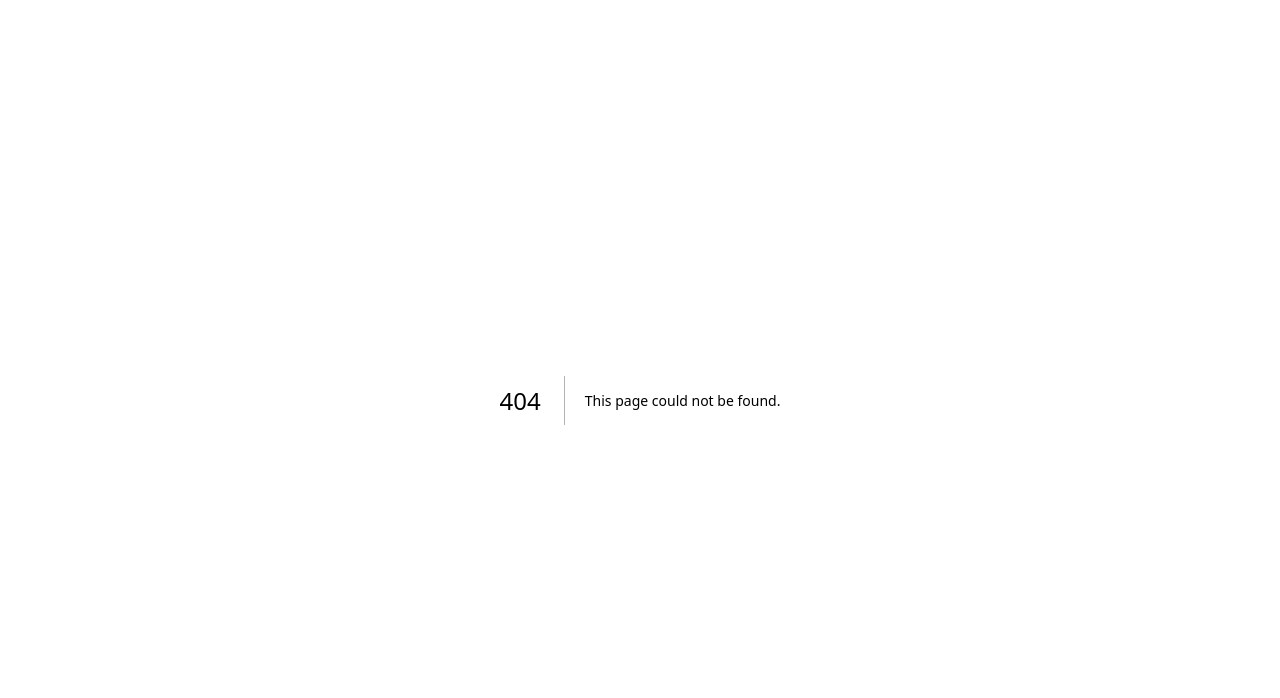
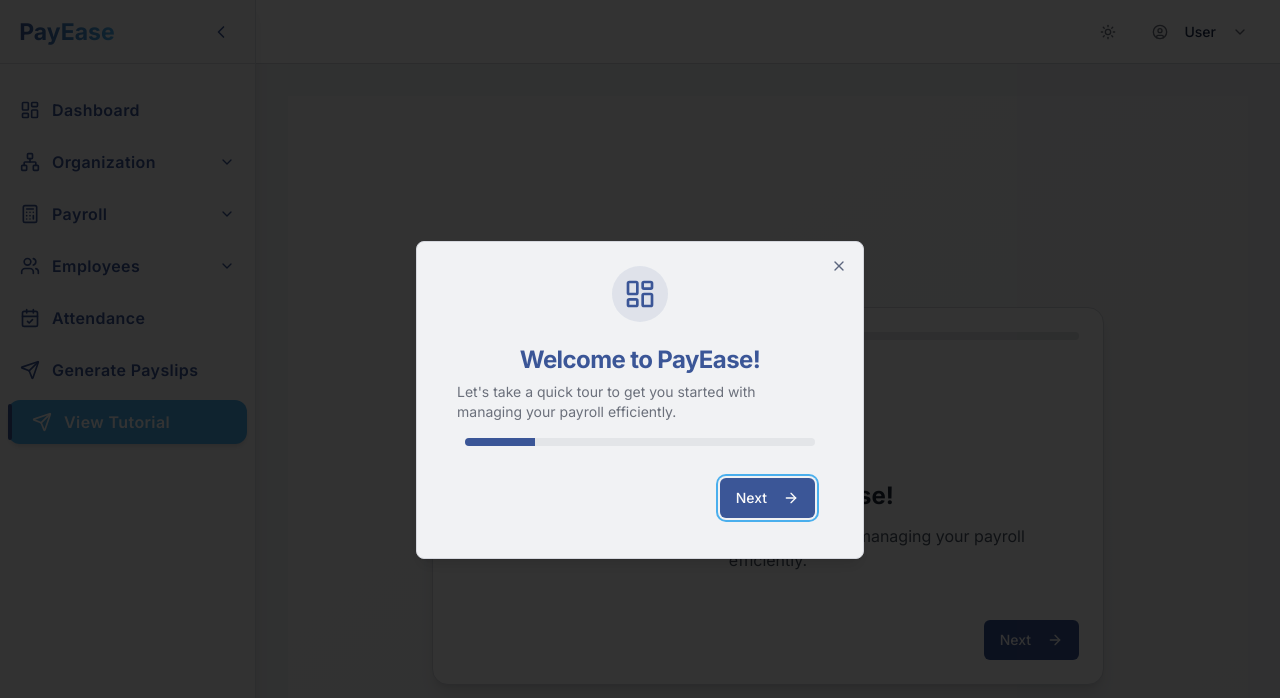
Before and after one commit to romeljhon/Payroll, a Next.js app in the folder frontend/: page /dashboard/tutorial in a window 1280 px wide. Before the commit this address had no page. Shown: the top 698 px of the page. Built offline with nearby package versions, Linux system fonts and the light colour scheme.

Commit message:
feat: add onboarding tutorial and positions management page; update sidebar navigation

```diff
--- a/frontend/package.json
+++ b/frontend/package.json
@@ -42,6 +42,7 @@
     "date-fns": "^3.6.0",
     "dotenv": "^16.5.0",
     "firebase": "^11.9.1",
+    "framer-motion": "^12.23.12",
     "genkit": "^1.8.0",
     "lucide-react": "^0.475.0",
     "next": "15.3.3",
--- /dev/null
+++ b/frontend/src/app/dashboard/tutorial/page.tsx
@@ -0,0 +1,133 @@
+"use client";
+
+import { useState } from "react";
+import { motion, AnimatePresence } from "framer-motion";
+import {
+  LayoutDashboard,
+  Users,
+  Calculator,
+  Send,
+  CheckCircle,
+  ArrowLeft,
+  ArrowRight,
+} from "lucide-react";
+import { Button } from "@/components/ui/button";
+import { Progress } from "@/components/ui/progress";
+
+const onboardingSteps = [
+  {
+    icon: LayoutDashboard,
+    title: "Welcome to PayEase!",
+    description:
+      "Let's take a quick tour to get you started with managing your payroll efficiently.",
+  },
+  {
+    icon: Users,
+    title: "Manage Your Employees",
+    description:
+      "The 'Employees' section is where you can add, view, and manage all your team members' information in one central place.",
+    image: "https://placehold.co/500x250.png?text=Employee+List",
+  },
+  {
+    icon: Calculator,
+    title: "Automate Payroll Computation",
+    description:
+      "Use the 'Payroll Computation' tool to automatically calculate salaries, deductions, and overtime. It works like a smart spreadsheet!",
+    image: "https://placehold.co/500x250.png?text=Payroll+Table",
+  },
+  {
+    icon: Send,
+    title: "Generate & Send Payslips",
+    description:
+      "Easily generate and distribute digital payslips to your employees via email with just a few clicks from the 'Payslips' section.",
+    image: "https://placehold.co/500x250.png?text=Payslip+Preview",
+  },
+  {
+    icon: CheckCircle,
+    title: "You're All Set!",
+    description:
+      "You're ready to explore PayEase. If you need help, look for the support option. Enjoy streamlined payroll management!",
+  },
+];
+
+export default function Page() {
+  const [step, setStep] = useState(0);
+  const currentStep = onboardingSteps[step];
+  const totalSteps = onboardingSteps.length;
+  const progress = ((step + 1) / totalSteps) * 100;
+
+  const handleNext = () => {
+    if (step < totalSteps - 1) setStep(step + 1);
+  };
+
+  const handleBack = () => {
+    if (step > 0) setStep(step - 1);
+  };
+
+  return (
+    <div className="min-h-screen flex items-center justify-center bg-gradient-to-br from-gray-50 to-gray-100 px-4">
+      <div className="w-full max-w-2xl bg-white rounded-2xl shadow-lg border p-6 flex flex-col">
+        {/* Progress */}
+        <div className="mb-6">
+          <Progress value={progress} className="h-2" />
+          <p className="text-sm text-gray-500 mt-2 text-center">
+            Step {step + 1} of {totalSteps}
+          </p>
+        </div>
+
+        {/* Animated Step Content */}
+        <div className="flex-1 flex items-center justify-center">
+          <AnimatePresence mode="wait">
+            <motion.div
+              key={step}
+              initial={{ opacity: 0, y: 40 }}
+              animate={{ opacity: 1, y: 0 }}
+              exit={{ opacity: 0, y: -40 }}
+              transition={{ duration: 0.4 }}
+              className="text-center px-4"
+            >
+              <div className="flex justify-center mb-4">
+                <div className="bg-primary/10 rounded-full p-4">
+                  <currentStep.icon className="h-10 w-10 text-primary" />
+                </div>
+              </div>
+              <h2 className="text-2xl font-bold text-gray-800 mb-3">
+                {currentStep.title}
+              </h2>
+              <p className="text-gray-600 mb-6">{currentStep.description}</p>
+
+              {currentStep.image && (
+                <img
+                  src={currentStep.image}
+                  alt={currentStep.title}
+                  className="rounded-lg shadow-md border mx-auto"
+                />
+              )}
+            </motion.div>
+          </AnimatePresence>
+        </div>
+
+        {/* Navigation */}
+        <div className="flex justify-between pt-6">
+          {step > 0 ? (
+            <Button variant="outline" onClick={handleBack}>
+              <ArrowLeft className="mr-2 h-4 w-4" /> Back
+            </Button>
+          ) : (
+            <div />
+          )}
+
+          {step < totalSteps - 1 ? (
+            <Button onClick={handleNext} className="bg-primary hover:bg-primary/90">
+              Next <ArrowRight className="ml-2 h-4 w-4" />
+            </Button>
+          ) : (
+            <Button className="bg-green-600 hover:bg-green-700">
+              <CheckCircle className="mr-2 h-4 w-4" /> Finish
+            </Button>
+          )}
+        </div>
+      </div>
+    </div>
+  );
+}
--- a/frontend/src/components/layout/sidebar.tsx
+++ b/frontend/src/components/layout/sidebar.tsx
@@ -6,7 +6,6 @@ import {
   LayoutDashboard,
   CalendarCheck,
   Calculator,
-  FileText,
   Users,
   Send,
   CalendarPlus,
@@ -36,28 +35,37 @@ interface NavItem {
   icon: React.ElementType;
 }
 
+// Main sidebar items
 const navItems: NavItem[] = [
   { href: "/dashboard", label: "Dashboard", icon: LayoutDashboard },
-  { href: "/dashboard/attendance", label: "Attendance", icon: CalendarCheck },
+  { href: "/dashboard/organization", label: "Organization", icon: Network },
   { href: "/dashboard/computation", label: "Payroll ", icon: Calculator },
   { href: "/dashboard/employees", label: "Employees", icon: Users },
-  { href: "/dashboard/organization", label: "Organization", icon: Network },
+  { href: "/dashboard/attendance", label: "Attendance", icon: CalendarCheck },
+  { href: "/dashboard/payslips/generate", label: "Generate Payslips", icon: Send },
+  { href: "/dashboard/tutorial", label: "View Tutorial", icon: Send },
 ];
 
+// Payroll dropdown items
 const payrollSubItems: NavItem[] = [
   { href: "/dashboard/payroll/cycle", label: "Payroll Cycle", icon: Calculator },
   { href: "/dashboard/payroll/policy", label: "Payroll Policy", icon: Calculator },
-  { href: "/dashboard/payroll/positions", label: "Positions", icon: Briefcase },
   { href: "/dashboard/payroll/holidays", label: "Holidays", icon: CalendarPlus },
-  { href: "/dashboard/payroll/salary-component", label: "Components", icon: Layers },
+  { href: "/dashboard/payroll/salary-component", label: "Salary Components", icon: Layers },
   { href: "/dashboard/payroll/salary-structure", label: "Salary Structure", icon: GitMerge },
   { href: "/dashboard/payroll/records", label: "Payroll Records", icon: Calculator },
-  { href: "/dashboard/payslips/generate", label: "Generate Payslips", icon: Send },
 ];
 
+// Organization dropdown items
 const organizationSubItems: NavItem[] = [
+  { href: "/dashboard/organization/business", label: "Business", icon: Briefcase },
   { href: "/dashboard/organization/branches", label: "Branches", icon: GitBranch },
-  { href: "/dashboard/organization/business", label: "Business", icon: Briefcase },
+];
+
+// Employees dropdown items
+const employeesSubItems: NavItem[] = [
+  { href: "/dashboard/employees/positions", label: "Positions", icon: Briefcase },
+  { href: "/dashboard/employees", label: "All Employees", icon: Users },
 ];
 
 export default function Sidebar() {
@@ -93,7 +101,7 @@ export default function Sidebar() {
         collapsed ? "w-16" : "w-64"
       )}
     >
-      {/* Logo + Toggle */}
+      {/* Logo + Collapse Button */}
       <div className="h-16 flex items-center justify-between px-4 border-b border-sidebar-border">
         {!collapsed && (
           <Link href="/dashboard" className="flex items-center space-x-2">
@@ -121,9 +129,11 @@ export default function Sidebar() {
                 (pathname.startsWith("/dashboard/payroll") ||
                   pathname.startsWith("/dashboard/payslips"))) ||
               (item.label === "Organization" &&
-                pathname.startsWith("/dashboard/organization"));
+                pathname.startsWith("/dashboard/organization")) ||
+              (item.label === "Employees" &&
+                pathname.startsWith("/dashboard/employees"));
 
-            // Payroll Dropdown
+            // Payroll Accordion
             if (item.label === "Payroll ") {
               return collapsed ? (
                 <Link
@@ -136,9 +146,7 @@ export default function Sidebar() {
                       : "hover:bg-sidebar-hover hover:text-sidebar-hover-foreground"
                   )}
                 >
-                  {isActive && (
-                    <span className="absolute left-0 top-1 bottom-1 w-1 rounded-full bg-primary"></span>
-                  )}
+                  {isActive && <span className="absolute left-0 top-1 bottom-1 w-1 rounded-full bg-primary"></span>}
                   <item.icon className="h-5 w-5" />
                 </Link>
               ) : (
@@ -152,9 +160,6 @@ export default function Sidebar() {
                           : "hover:bg-sidebar-hover hover:text-sidebar-hover-foreground"
                       )}
                     >
-                      {isActive && (
-                        <span className="absolute left-0 top-1 bottom-1 w-1 rounded-full bg-primary"></span>
-                      )}
                       <div className="flex items-center space-x-3">
                         <item.icon className="h-5 w-5" />
                         <span className="font-semibold tracking-wide">{item.label}</span>
@@ -182,7 +187,7 @@ export default function Sidebar() {
               );
             }
 
-            // Organization Dropdown
+            // Organization Accordion
             if (item.label === "Organization") {
               return collapsed ? (
                 <Link
@@ -195,9 +200,7 @@ export default function Sidebar() {
                       : "hover:bg-sidebar-hover hover:text-sidebar-hover-foreground"
                   )}
                 >
-                  {isActive && (
-                    <span className="absolute left-0 top-1 bottom-1 w-1 rounded-full bg-primary"></span>
-                  )}
+                  {isActive && <span className="absolute left-0 top-1 bottom-1 w-1 rounded-full bg-primary"></span>}
                   <item.icon className="h-5 w-5" />
                 </Link>
               ) : (
@@ -211,9 +214,6 @@ export default function Sidebar() {
                           : "hover:bg-sidebar-hover hover:text-sidebar-hover-foreground"
                       )}
                     >
-                      {isActive && (
-                        <span className="absolute left-0 top-1 bottom-1 w-1 rounded-full bg-primary"></span>
-                      )}
                       <div className="flex items-center space-x-3">
                         <item.icon className="h-5 w-5" />
                         <span className="font-semibold tracking-wide">{item.label}</span>
@@ -221,6 +221,60 @@ export default function Sidebar() {
                     </AccordionTrigger>
                     <AccordionContent className="ml-6 border-l border-sidebar-border py-1 space-y-1">
                       {organizationSubItems.map((subItem) => (
+                        <Link
+                          key={subItem.label}
+                          href={subItem.href}
+                          className={cn(
+                            "flex items-center space-x-3 px-3 py-2 rounded-lg transition-all duration-200 hover:scale-[1.02]",
+                            pathname === subItem.href
+                              ? "bg-sidebar-active text-sidebar-active-foreground shadow-md"
+                              : "hover:bg-sidebar-hover hover:text-sidebar-hover-foreground"
+                          )}
+                        >
+                          <subItem.icon className="h-4 w-4" />
+                          <span>{subItem.label}</span>
+                        </Link>
+                      ))}
+                    </AccordionContent>
+                  </AccordionItem>
+                </Accordion>
+              );
+            }
+
+            // Employees Accordion
+            if (item.label === "Employees") {
+              return collapsed ? (
+                <Link
+                  key={item.label}
+                  href="/dashboard/employees"
+                  className={cn(
+                    "group relative flex items-center space-x-3 px-3 py-2.5 rounded-xl transition-all duration-200 hover:scale-[1.02]",
+                    isActive
+                      ? "bg-sidebar-active text-sidebar-active-foreground shadow-md"
+                      : "hover:bg-sidebar-hover hover:text-sidebar-hover-foreground"
+                  )}
+                >
+                  {isActive && <span className="absolute left-0 top-1 bottom-1 w-1 rounded-full bg-primary"></span>}
+                  <item.icon className="h-5 w-5" />
+                </Link>
+              ) : (
+                <Accordion type="single" collapsible key={item.label} className="w-full">
+                  <AccordionItem value="employees" className="border-none">
+                    <AccordionTrigger
+                      className={cn(
+                        "group relative flex items-center px-3 py-2.5 rounded-xl transition-all duration-200 hover:no-underline",
+                        isActive
+                          ? "bg-sidebar-active text-sidebar-active-foreground shadow-md"
+                          : "hover:bg-sidebar-hover hover:text-sidebar-hover-foreground"
+                      )}
+                    >
+                      <div className="flex items-center space-x-3">
+                        <item.icon className="h-5 w-5" />
+                        <span className="font-semibold tracking-wide">{item.label}</span>
+                      </div>
+                    </AccordionTrigger>
+                    <AccordionContent className="ml-6 border-l border-sidebar-border py-1 space-y-1">
+                      {employeesSubItems.map((subItem) => (
                         <Link
                           key={subItem.label}
                           href={subItem.href}
@@ -254,9 +308,7 @@ export default function Sidebar() {
                 )}
                 aria-current={isActive ? "page" : undefined}
               >
-                {isActive && (
-                  <span className="absolute left-0 top-1 bottom-1 w-1 rounded-full bg-primary"></span>
-                )}
+                {isActive && <span className="absolute left-0 top-1 bottom-1 w-1 rounded-full bg-primary"></span>}
                 <item.icon className="h-5 w-5" />
                 {!collapsed && <span className="font-semibold tracking-wide">{item.label}</span>}
               </Link>
```
Also changed, not shown: frontend/src/app/dashboard/employees/positions/page.tsx (renamed from frontend/src/app/dashboard/payroll/positions/page.tsx), 1 other file (tests, documents, lock files or other folders).
